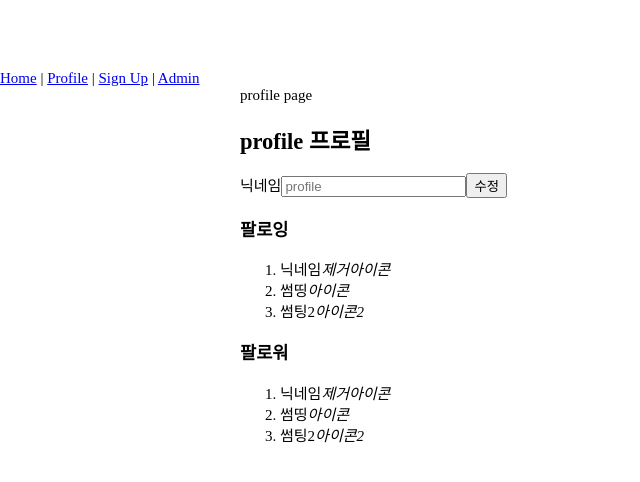
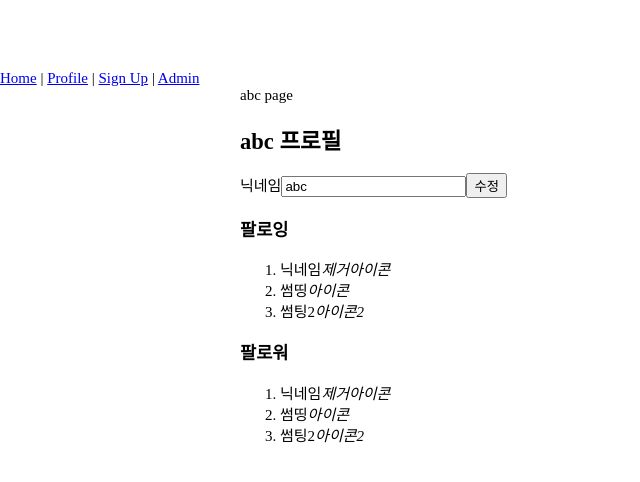
Before and after one commit to WonhyeokJung/gorilla-bird, a Nuxt app in the folder front/gorillabird-front/: page /profile in a window 1280 px wide. Shown: the top 482 px of the page, without its empty margins (0-640 px from the left). Built offline with nearby package versions, Linux system fonts and the light colour scheme; a web font is replaced by a local one.

Commit message:
[feat] 닉네임 수정 & [fix] 닉네임 수정 시 작성된  글 속 닉네임 computed

```diff
--- a/front/gorillabird-front/components/BaseCommentForm.vue
+++ b/front/gorillabird-front/components/BaseCommentForm.vue
@@ -48,7 +48,8 @@ export default {
           postId: props.postId,
           content: content.value,
           user: {
-            nickname: usersStore.state.me.nickname
+            // 닉네임 변경시 유동적 변경
+            nickname: computed(() => usersStore.state.me.nickname),
           },
           // 중첩 코멘트 담는건 쉬운데.. 삭제는..?depth 이용?
           comments: [],
--- a/front/gorillabird-front/components/BaseCommentList.vue
+++ b/front/gorillabird-front/components/BaseCommentList.vue
@@ -11,11 +11,11 @@
         <template #content>
           <div>{{ comment.content }}</div>
         </template>
-        <template #buttons>
+        <!-- <template #buttons>
           <button @click="onSubmitComment(comment)">추가</button>
           <button>삭제</button>
           {{ depth }}
-        </template>
+        </template> -->
       </BaseCommentList>
     </div>
   </div>
--- a/front/gorillabird-front/components/ThePostForm.vue
+++ b/front/gorillabird-front/components/ThePostForm.vue
@@ -45,7 +45,7 @@ export default {
           content: content.value,
           // 백엔드가 보내줄 내용이라 타입을 미리 물어보고 확인해야 함.
           user: {
-            nickname: usersStore.state.me.nickname
+            nickname: computed(() => usersStore.state.me.nickname)
           },
           comments: [],
           images: [],
--- a/front/gorillabird-front/pages/profile.vue
+++ b/front/gorillabird-front/pages/profile.vue
@@ -1,11 +1,11 @@
 <template>
   <div>
-    {{ data }} page
+    {{ me }} page
     <div class="container">
-      <h2>{{ data }} 프로필</h2>
-      <form action="" method="post" class="login-form">
+      <h2>{{ me }} 프로필</h2>
+      <form action="" method="post" class="login-form" @submit.prevent="onChangeNickname">
         <label for="nickname">닉네임</label>
-        <input id="profile-nickname" type="nickname" name="" :placeholder="data" required>
+        <input id="profile-nickname" v-model="nickname" type="nickname" name="" :placeholder="me" required @invalid.prevent>
         <button type="submit">수정</button>
       </form>
       <div>
@@ -20,6 +20,7 @@
   </div>
 </template>
 <script>
+import { useUsersStore } from '~/stores/users'
 import FollowList from '~/components/TheFollowList.vue';
 definePageMeta({
   layout: 'admin',
@@ -28,10 +29,12 @@ export default {
   name: 'ProfileView',
   components: { FollowList },
   setup() {
-    const data = 'profile';
+    const usersStore = useUsersStore();
+    const me = computed(() => usersStore.state.me.nickname);
+    const nickname = ref(me.value);
     // Nuxt function : <head></head> settings
     useHead({
-      title: 'Profile'
+      title: 'Profile pageee'
     });
 
     onMounted(() => {
@@ -39,9 +42,26 @@ export default {
       $trigger('endLoading');
     });
 
+    const onChangeNickname = function () {
+      try {
+        usersStore.changeNickname({
+          nickname: nickname.value
+        });
+      } catch (error) {
+        console.log(error);
+      }
+    }
+
     return {
-      data
+      me,
+      nickname,
+      onChangeNickname
     }
   },
 }
 </script>
+<style scoped>
+  input:empty:invalid {
+    background: pink;
+  }
+</style>
--- a/front/gorillabird-front/stores/users.js
+++ b/front/gorillabird-front/stores/users.js
@@ -1,6 +1,8 @@
 export const useUsersStore = defineStore('users', () => {
   const state = reactive({
     me: { nickname: 'abc', email: 'abc@abc.com' },
+    followingList: [],
+    followerList: []
   });
 
   function signUp(payload) {
@@ -14,10 +16,15 @@ export const useUsersStore = defineStore('users', () => {
     state.me = null;
   }
 
+  function changeNickname(payload) {
+    state.me.nickname = payload.nickname;
+  }
+
   return {
     state,
     signUp,
     login,
-    logout
+    logout,
+    changeNickname
   }
 });
```
Also changed, not shown: 1 other file (tests, documents, lock files or other folders).
